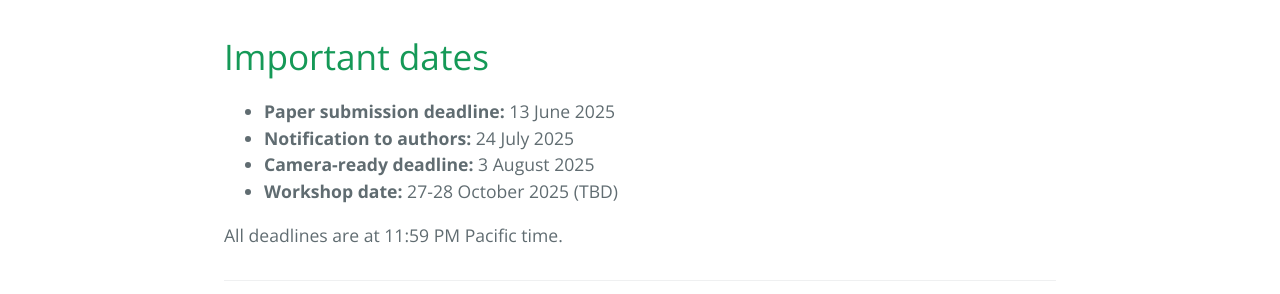
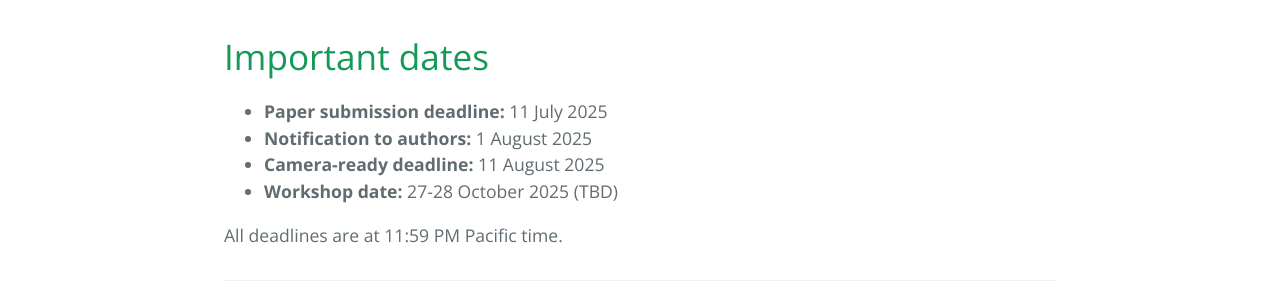
Before and after one commit to acmmm-pilm-2025/acmmm-pilm-2025.github.io, a Jekyll site: the page built from dates.md, in a window 1280 px wide. Shown: the part 499-793 px from the top of the page. Built offline with Jekyll 4.4.1, drawn with Linux system fonts in a browser that asks for light colours.

Commit message:
Updated dates

```diff
--- a/_config.yml
+++ b/_config.yml
@@ -9,9 +9,9 @@ workshop:
   host: "ACMMM 2025<br>Dublin, Ireland<br>October 27-28, 2025"
   submission_link: https://cmt3.research.microsoft.com/PILM2025
   dates:
-    submission: 13 June 2025
-    decision: 24 July 2025
-    camera_ready: 3 August 2025
+    submission: 11 July 2025
+    decision: 1 August 2025
+    camera_ready: 11 August 2025
     workshop: 27-28 October 2025 (TBD)
   organizers:
     - name: Simone
```
Also changed, not shown: 1 other file.
